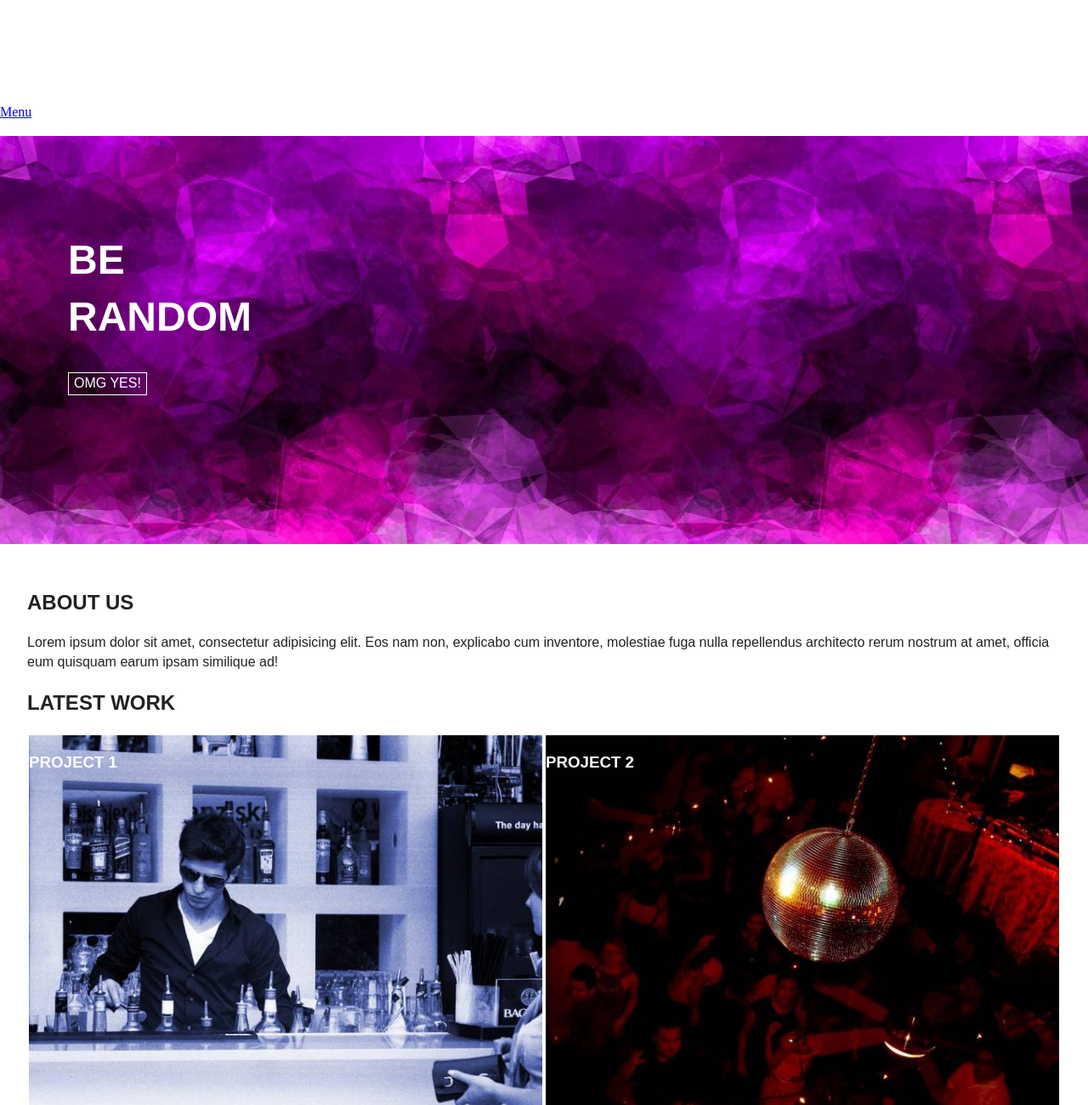
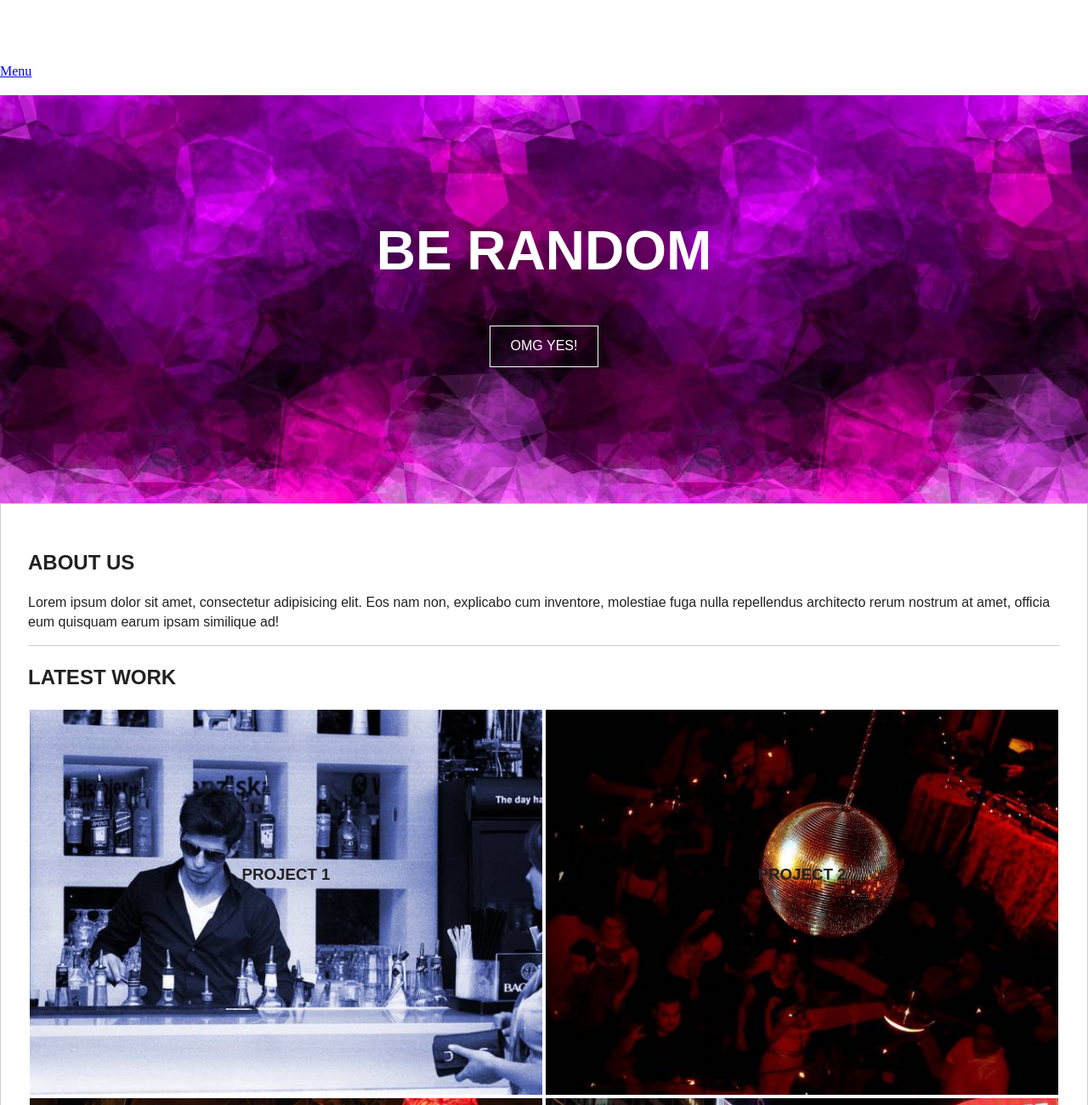
Before and after one commit to kbryden/Random-Design-Co., a plain HTML site: page index.html in a window 1280 px wide. Shown: the top 1300 px of the page at 85% size. Drawn offline with nearby package versions, Linux system fonts and the light colour scheme.

Commit message:
updates
tightening things up still confused as to why my main-nav isn’t working

```diff
--- a/css/main.css
+++ b/css/main.css
@@ -106,6 +106,11 @@ body {
 
 .main {
   padding: 2em;
+  border: 1px solid #cccccc;
+}
+
+.about {
+  border-bottom: 1px solid #cccccc;
 }
 
 /* Header */
@@ -120,19 +125,27 @@ body {
 
 .page-header h1 {
   color: white;
-  font-size: 3em;
+  font-size: 4em;
 }
 
 .pg-copy {
   position: absolute;
-  top: 5em;
-  left: 5em;
+  text-align: center;
+  top: 20%;
+  left: 25%;
+  right: 25%;
 }
 
 .btn {
   background-color: transparent;
   color: white;
-  border: 1px solid white;
+  border: 1.5px solid white;
+  padding: .75em 1.5em;
+}
+
+.btn:hover {
+  background-color: white;
+  color: black;
 }
 
 /* Navigation */
@@ -148,7 +161,7 @@ body {
 
 .nav-header {
     color: white;
-    padding: 1em;
+    padding: 0;
     display: block;
 }
 
@@ -171,20 +184,26 @@ body {
     float: left;
     border: 2px solid white;
     position: relative;
+    overlay: hsla(154, 0%, 100%, 0.5);
+    z-index: 1;
 }
 
 .image img {
   width: 100%;
   overflow: hidden;
-  color: white;
+  z-index: -2;
 }
 
 .grid h3 {
-  color: white;
   font-size: 200% auto;
   text-align: center;
   position: absolute;
-  bottom: center;
+  top: 40%;
+  bottom: 40%;
+  right: 25%;
+  left: 25%;
+  margin: 0;
+  overflow: hidden;
 }
 
 /* footer */
--- a/index.html
+++ b/index.html
@@ -28,13 +28,13 @@
 
         <header class="page-header">
             <div class ="pg-copy">
-            <h1>BE<br>RANDOM</h1>
+            <h1>BE RANDOM</h1>
             <button type="call-to-action" class="btn">OMG YES!</button>
             </div>
         </header>
 
         <main class="main">
-        <section>
+        <section class="about">
             <h2>ABOUT US</h2>
             <p>Lorem ipsum dolor sit amet, consectetur adipisicing elit. Eos nam non, explicabo cum inventore, molestiae fuga nulla repellendus architecto rerum nostrum at amet, officia eum quisquam earum ipsam similique ad!</p>
         </section>
```
